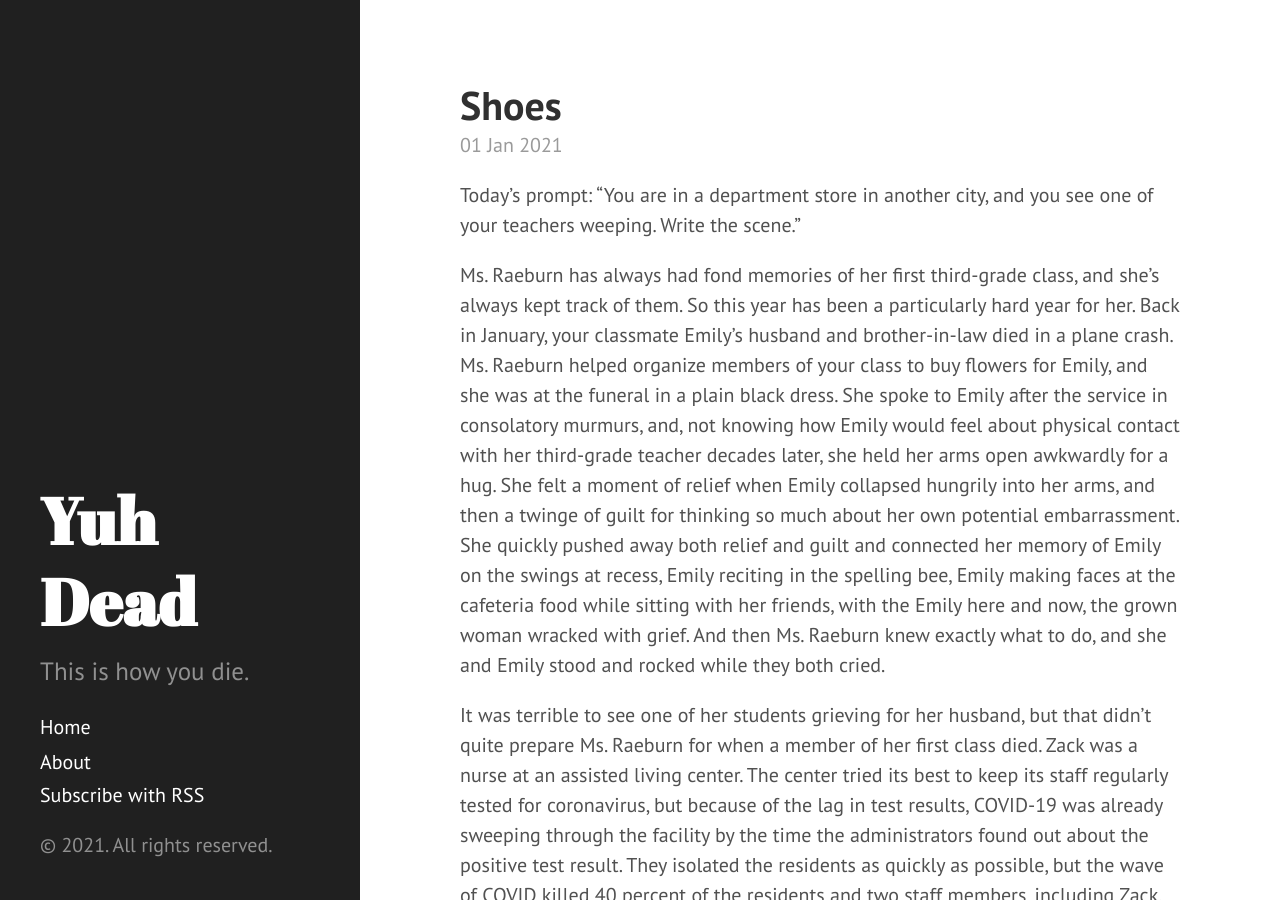
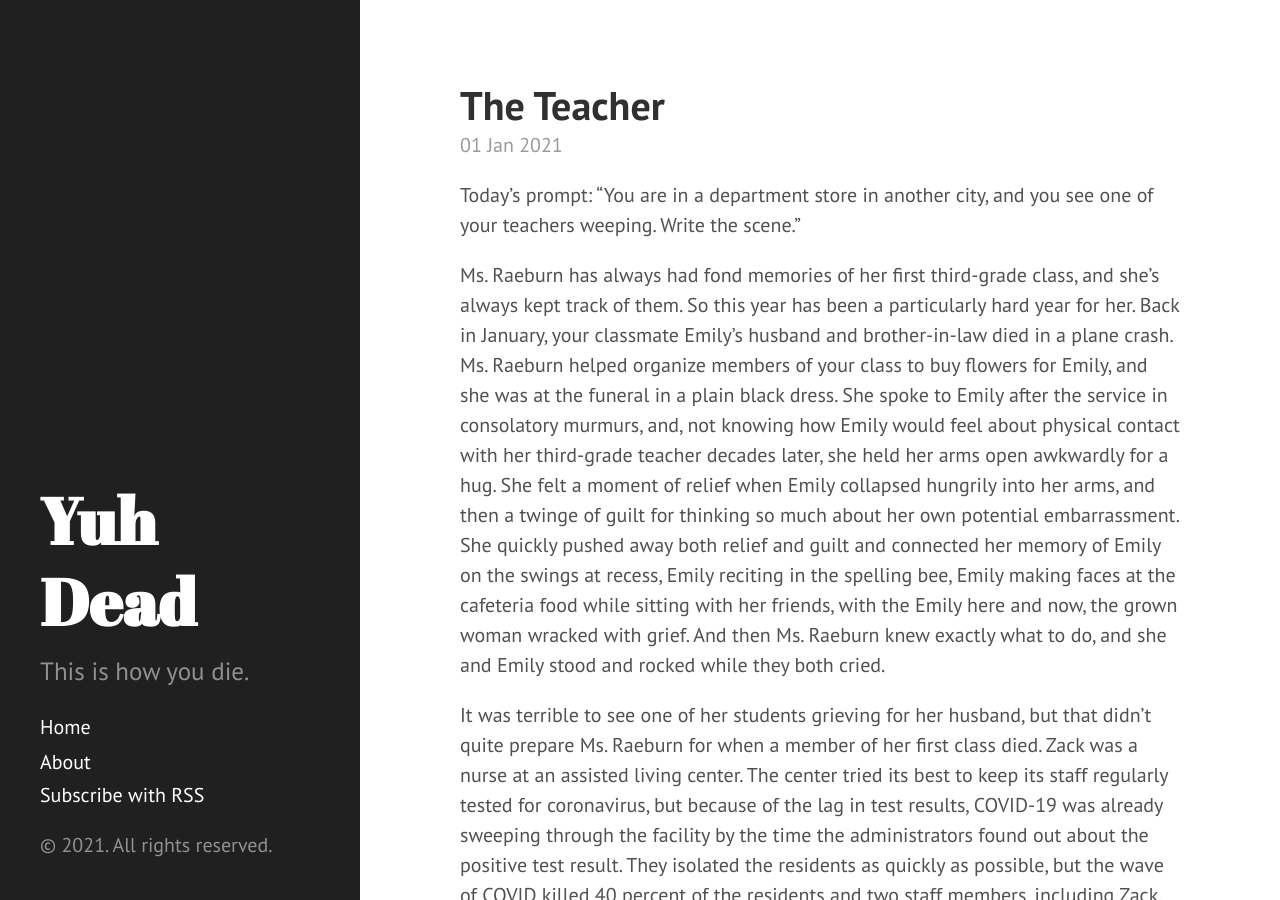
Before and after one commit to LoraV/LoraV.github.io, a Jekyll site: the page built from _posts/2021-01-01-teacher.markdown, in a window 1280 px wide and 900 px high. Built offline with Jekyll 4.4.1, drawn with Linux system fonts in a browser that asks for light colours.

Commit message:
fix title

```diff
--- a/_posts/2021-01-01-teacher.markdown
+++ b/_posts/2021-01-01-teacher.markdown
@@ -1,6 +1,6 @@
 ---
 layout: post
-title: "Shoes"
+title: "The Teacher"
 date:   2021-01-01
 categories: death scenes
 ---
```
